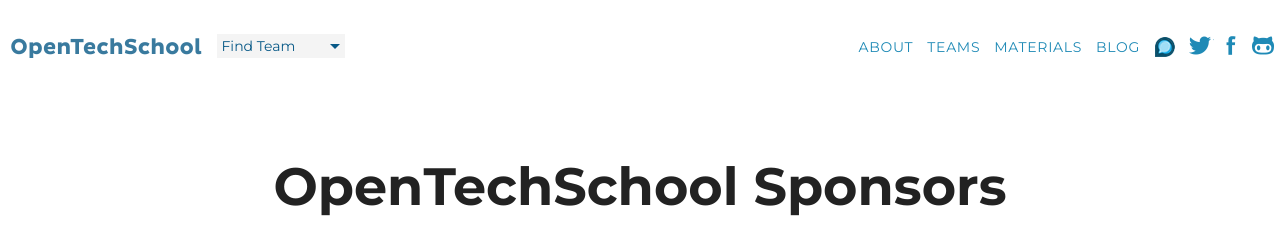
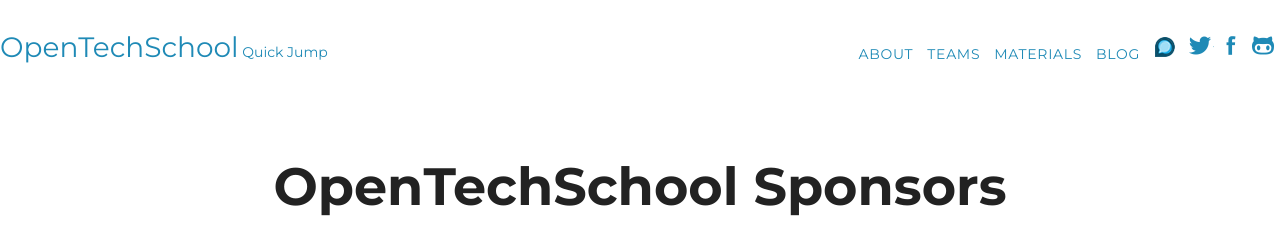
Before and after one commit to OpenTechSchool/www.opentechschool.org, a Jekyll site: the page built from sponsors.md, in a window 1280 px wide. Shown: the top 226 px of the page. Built offline with Jekyll 4.4.1, drawn with Linux system fonts in a browser that asks for light colours; nearby versions of some CDN libraries.

Commit message:
big header quick jump navigation added

```diff
--- a/_includes/_main_nav.html
+++ b/_includes/_main_nav.html
@@ -1,3 +1,24 @@
+<script>
+  $(function() {
+    $(".quick_nav_btn").click(function() {
+      var opened = $(".quick_nav_btn").data("opened");
+      console.log(opened);
+      if (opened !== true){
+        var curH = $(".top_bar").height();
+        $(".top_bar").height("auto");
+        var nextH = $(".top_bar").height();
+        $(".top_bar").height(curH);
+        $(".top_bar").animate({height: nextH}, 500);
+        $(".quick_nav_btn").data("opened", true);
+      } else {
+        $(".top_bar").animate({height: "2.5em"}, 500);
+        $(".quick_nav_btn").data("opened", false);
+      }
+
+    });
+  });
+</script>
+
 <nav class="top_bar" data-spy="affix" data-offset-top="20">
   <div class="container container_wide">
     <button type="button" class="btn_navbar" data-toggle="collapse" data-target=".nav_internal">
@@ -5,29 +26,15 @@
       <span class="icon_bar"></span>
       <span class="icon_bar icon_bar_last"></span>
     </button>
-    <div class="logo_top_bar">
-      <a href="{{site.baseurl}}">OpenTechSchool</a>
-      <div class="dropdown">
-        <a id="city_dropdown" class="dropdown_toggle" data-toggle="dropdown" href="#">
-        {% if page.layout == "city" or page.layout == "city_new" %}
-          <b class="city">{{page.title}}</b>
-        {% else %}
-          <b class="city">Find Team</b>
-        {% endif %}
-          <b class="caret"></b>
-        </a>
-        <ul class="dropdown_menu" role="menu" aria-labelledby="city_dropdown">
-          <li>
-            <a tabindex="-1" href="{{site.baseurl}}locator">team locator</a>
-          </li>
-          {% for city in site.data.cities %}{% if city.page %}
-          <li>
-            <a tabindex="-1" href="{{site.baseurl}}{{city.page}}" title="{{city.location}}">{{city.title}}</a>
-          </li>
-          {% endif %}{% endfor %}
-        </ul>
-      </div>
-    </div>
+    <a href="{{site.baseurl}}" class="menu_ots_logo">OpenTechSchool</a>
+    <a href="#" class="quick_nav_btn">
+    {% if page.nav_item %}
+      <b class="city">{{page.nav_item}}</b>
+    {% else %}
+      <b class="city">Quick Jump</b>
+    {% endif %}
+      <b class="caret"></b>
+    </a>
     <ul class="nav nav_internal collapse">
       <li>
         <a href="{{site.baseurl}}about.html">About</a>
@@ -58,6 +65,72 @@
         </ul>
       </li>
     </ul>
-    <div class="clearfix"></div>
+    <div class="clearfix big-data"></div>
+    <div class="container">
+      <div class="two-third">
+        <h3>Chapters</h3>
+        <div class="chapters_list">
+          <ul>
+            <li>
+              <a href="/berlin/" title="Berlin, Germany">Berlin</a>
+            </li>
+            <li>
+              <a href="/brussels/" title="Brussels, Belgium">Brussels</a>
+            </li>
+            <li>
+              <a href="/dortmund/" title="Dortmund, Germany">Dortmund</a>
+            </li>
+            <li>
+              <a href="/hamburg/" title="Hamburg, Germany">Hamburg</a>
+            </li>
+            <li>
+              <a href="/melbourne/" title="Melbourne, Australia">Melbourne</a>
+            </li>
+            <li>
+              <a href="/nairobi/" title="Nairobi, Kenya">Nairobi</a>
+            </li>
+            <li>
+              <a href="/ramallah/" title="Ramallah, West-Bank">Ramallah</a>
+            </li>
+            <li>
+              <a href="/rheinmain/" title="RheinMain, Germany">RheinMain</a>
+            </li>
+            <li>
+              <a href="/stockholm/" title="Stockholm, Sweden">Stockholm</a>
+            </li><li>
+              <a href="http://www.meetup.com/opentechschool-tel-aviv/" title="Tel-Aviv, Isreal">Tel-Aviv</a>
+            </li>
+            <li>
+              <a href="/zurich/" title="Zürich, Switzerland">Zürich</a>
+            </li>
+          </ul>
+        </div>
+      </div>
+
+      <div class="a-third">
+        <h3>Projects and Formats</h3>
+        <ul>
+          <li>
+            <a href="/berlin/" title="Berlin, Germany">App Summer Camps</a>
+          </li>
+          <li>
+            <a href="/nairobi/" title="Nairobi, Kenya">Coding Workshops</a>
+          </li>
+          <li>
+            <a href="/brussels/" title="Brussels, Belgium">Continuous Learning Groups</a>
+          </li>
+          <li>
+            <a href="/hackership/" title="Hackership, Berlin, Germany">Hackership</a>
+          </li>
+          <li>
+            <a href="/dortmund/" title="Dortmund, Germany">IT Labs</a>
+          </li>
+          <li>
+            <a href="/melbourne/" title="Melbourne, Australia">Learners Meetup</a>
+          </li>
+        </ul>
+      </div>
+      <div class="clearfix big-data"></div>
+    </div>
   </div>
 </nav>
--- a/sass/imports/_main.scss
+++ b/sass/imports/_main.scss
@@ -290,8 +290,26 @@
   font-size: 4.25em;
 }
 
+.menu_ots_logo {
+  font-size: 2em;
+}
+
+.quick_nav {
+  font-size: 1em;
+  background-color: $ots_blue;
+  padding: 5px;
+  color: white;
+}
+
+.chapters_list {
+  -moz-columns: 2;
+  -webkit-columns: 2;
+  columns: 2;
+}
+
+
+.menu_ots_logo,
 .ots_logo a {
-  height: 100px;
   margin-bottom: 0;
   text-indent: 100%;
   white-space: nowrap;
@@ -299,13 +317,11 @@
   font-family: "Montserrat";
   font-style: normal;
   font-weight: 300;
+  &:focus, &:hover, &:active {
+    outline: none;
+    outline: none;
+  }
 }
-
-.ots_logo a:focus, .ots_logo a:hover, .ots_logo a:active {
-  outline: none;
-  outline: none;
-}
-
 
 .site_header {
   padding: 4.5em 0 3em 0;
@@ -614,9 +630,14 @@
   width: 100%;
   z-index: 100;
   background: #FFF;
+  line-height: 2.5em;
   color: #FFF;
   .container {
     overflow: visible;
+    vertical-align: middle;
+  }
+  h3 {
+    color: $ots_blue_h;
   }
 }
 
--- a/sass/imports/_mediaqueries.scss
+++ b/sass/imports/_mediaqueries.scss
@@ -38,6 +38,7 @@
   .top_bar {
     position: absolute;
     height: 2.5em;
+    overflow: hidden;
     padding: 30px 0;
     -webkit-transition: padding-bottom .25s ease-in;
     -moz-transition: padding-bottom .25s ease-in;
@@ -65,6 +66,12 @@
     width: 46%;
     float: right;
     margin: 0 0 1.5em 3.75%;
+  }
+
+  .two-third {
+    width: 60%;
+    margin-right: 6.4%;
+    float: left;
   }
 
   .a-third {
--- a/sass/screen.scss
+++ b/sass/screen.scss
@@ -9,7 +9,7 @@
 @import "imports/_grid";
 @import "imports/_main";
 @import "imports/_modal";
-@import "imports/_dropdown";
+// @import "imports/_dropdown";
 @import "imports/_city";
 @import "imports/_nav";
 @import "imports/_carousel";
--- a/stylesheets/ie.css
+++ b/stylesheets/ie.css
@@ -24,7 +24,7 @@
 
 .container_narrow { width: 100%; padding: 0; }
 
-.top_bar { position: absolute; height: 2.5em; padding: 30px 0; -webkit-transition: padding-bottom .25s ease-in; -moz-transition: padding-bottom .25s ease-in; -o-transition: padding-bottom .25s ease-in; transition: padding-bottom .25s ease-in; }
+.top_bar { position: absolute; height: 2.5em; overflow: hidden; padding: 30px 0; -webkit-transition: padding-bottom .25s ease-in; -moz-transition: padding-bottom .25s ease-in; -o-transition: padding-bottom .25s ease-in; transition: padding-bottom .25s ease-in; }
 
 .top_bar.affix { position: fixed; border-bottom: 1px solid #085987; padding: 10px 0; }
 
@@ -33,6 +33,8 @@
 .col_left { width: 46%; float: left; margin: 0 3.75% 1.5em 0; }
 
 .col_right { width: 46%; float: right; margin: 0 0 1.5em 3.75%; }
+
+.two-third { width: 60%; margin-right: 6.4%; float: left; }
 
 .a-third { width: 30%; margin-right: 3.2%; float: left; }
 
--- a/stylesheets/screen.css
+++ b/stylesheets/screen.css
@@ -131,9 +131,14 @@
 
 .ots_logo { margin: 1em auto 0.25em auto; font-size: 4.25em; }
 
-.ots_logo a { height: 100px; margin-bottom: 0; text-indent: 100%; white-space: nowrap; color: #085987; font-family: "Montserrat"; font-style: normal; font-weight: 300; }
+.menu_ots_logo { font-size: 2em; }
 
-.ots_logo a:focus, .ots_logo a:hover, .ots_logo a:active { outline: none; outline: none; }
+.quick_nav { font-size: 1em; background-color: #085987; padding: 5px; color: white; }
+
+.chapters_list { -moz-columns: 2; -webkit-columns: 2; columns: 2; }
+
+.menu_ots_logo, .ots_logo a { margin-bottom: 0; text-indent: 100%; white-space: nowrap; color: #085987; font-family: "Montserrat"; font-style: normal; font-weight: 300; }
+.menu_ots_logo:focus, .menu_ots_logo:hover, .menu_ots_logo:active, .ots_logo a:focus, .ots_logo a:hover, .ots_logo a:active { outline: none; outline: none; }
 
 .site_header { padding: 4.5em 0 3em 0; text-align: center; font-size: 1.5em; }
 
@@ -213,8 +218,9 @@
 
 .onoffswitch.checked .onoffswitch-label .onoffswitch-switch { right: 0px; }
 
-.top_bar { width: 100%; z-index: 100; background: #FFF; color: #FFF; }
-.top_bar .container { overflow: visible; }
+.top_bar { width: 100%; z-index: 100; background: #FFF; line-height: 2.5em; color: #FFF; }
+.top_bar .container { overflow: visible; vertical-align: middle; }
+.top_bar h3 { color: #2fb0d5; }
 
 .logo_top_bar { float: left; padding: 0.3em 0.75em .5em; width: 70%; }
 .logo_top_bar > a { display: block; float: left; width: 192px; height: 24px; margin-right: 1em; text-indent: 100%; white-space: nowrap; overflow: hidden; }
@@ -314,19 +320,6 @@
 .modal-body .btn .ots_icon { display: inline-block; margin-bottom: -10px; }
 
 body.show-modal .modal-backdrop, body.show-modal .modal { display: block; }
-
-.dropdown { float: left; position: relative; top: 2px; }
-.dropdown .dropdown_menu { display: none; }
-.dropdown .dropdown_toggle { background: #f4f4f4; padding: 3px 5px; line-height: 1em; color: #085987; }
-.dropdown .dropdown_toggle b { display: inline-block; }
-.dropdown .city { padding-right: 5px; width: 100px; }
-.dropdown .caret { position: relative; top: -2px; border-style: solid; border-width: 5px 5px 0px 5px; border-bottom-color: transparent; border-left-color: transparent; border-right-color: transparent; height: 0px; width: 0px; display: block; }
-.dropdown.open .dropdown_toggle { background: #1f8ab6; color: white; }
-.dropdown.open .dropdown_menu { display: block; position: absolute; top: 22px; left: 0; }
-.dropdown.open .dropdown_menu li { margin-top: .25em; }
-.dropdown.open .dropdown_menu a { display: block; padding: 2px 5px; line-height: 1.5em; width: 119px; background: #c1d5e1; }
-.dropdown.open .dropdown_menu a:hover, .dropdown.open .dropdown_menu a:focus { background: #1f8ab6; color: #FFF; }
-.dropdown.open .dropdown_menu li:first-child a { border: none; }
 
 /* Styles specific for city template */
 .team_title { margin: 0 0 50px 50px; }
@@ -440,11 +433,12 @@
   .btn_navbar { display: none; }
   .collapse { display: block; }
   .container_narrow { width: 100%; padding: 0; }
-  .top_bar { position: absolute; height: 2.5em; padding: 30px 0; -webkit-transition: padding-bottom .25s ease-in; -moz-transition: padding-bottom .25s ease-in; -o-transition: padding-bottom .25s ease-in; transition: padding-bottom .25s ease-in; }
+  .top_bar { position: absolute; height: 2.5em; overflow: hidden; padding: 30px 0; -webkit-transition: padding-bottom .25s ease-in; -moz-transition: padding-bottom .25s ease-in; -o-transition: padding-bottom .25s ease-in; transition: padding-bottom .25s ease-in; }
   .top_bar.affix { position: fixed; border-bottom: 1px solid #085987; padding: 10px 0; }
   .logo_top_bar { width: auto; }
   .col_left { width: 46%; float: left; margin: 0 3.75% 1.5em 0; }
   .col_right { width: 46%; float: right; margin: 0 0 1.5em 3.75%; }
+  .two-third { width: 60%; margin-right: 6.4%; float: left; }
   .a-third { width: 30%; margin-right: 3.2%; float: left; }
   .float_list_4 > li { width: 21%; }
   .site_header { padding-top: 7em; }
```
